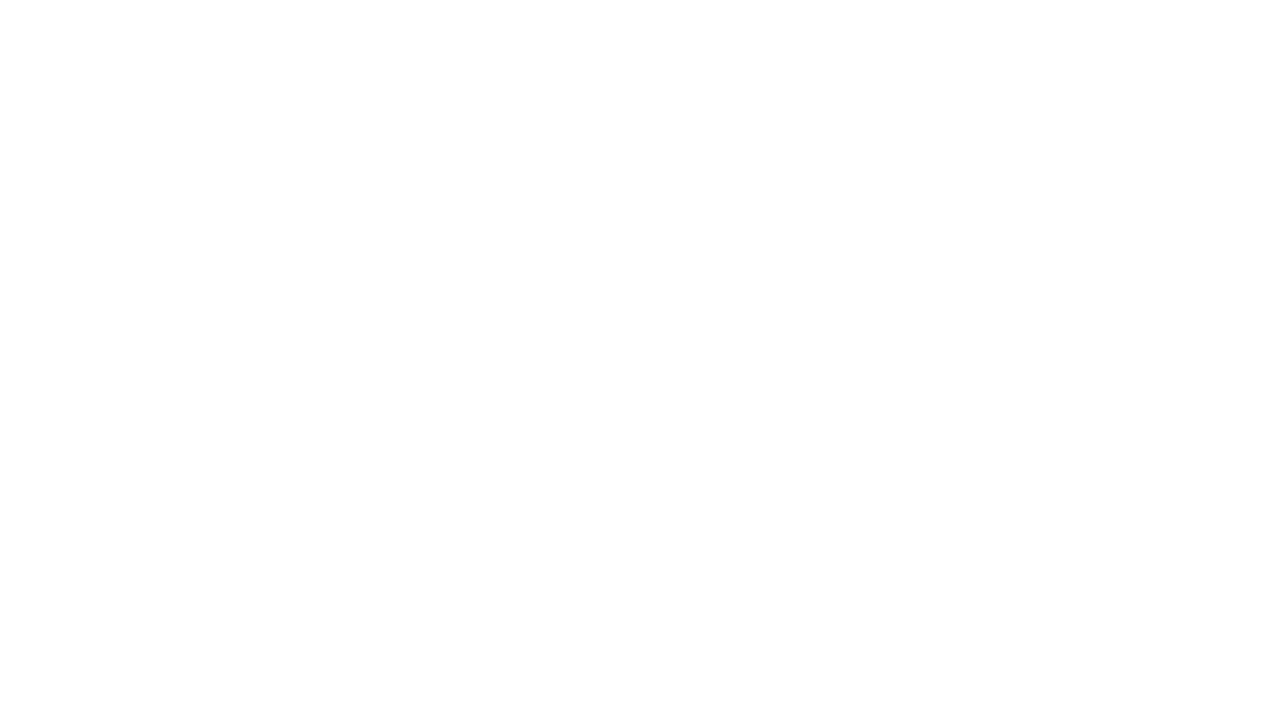
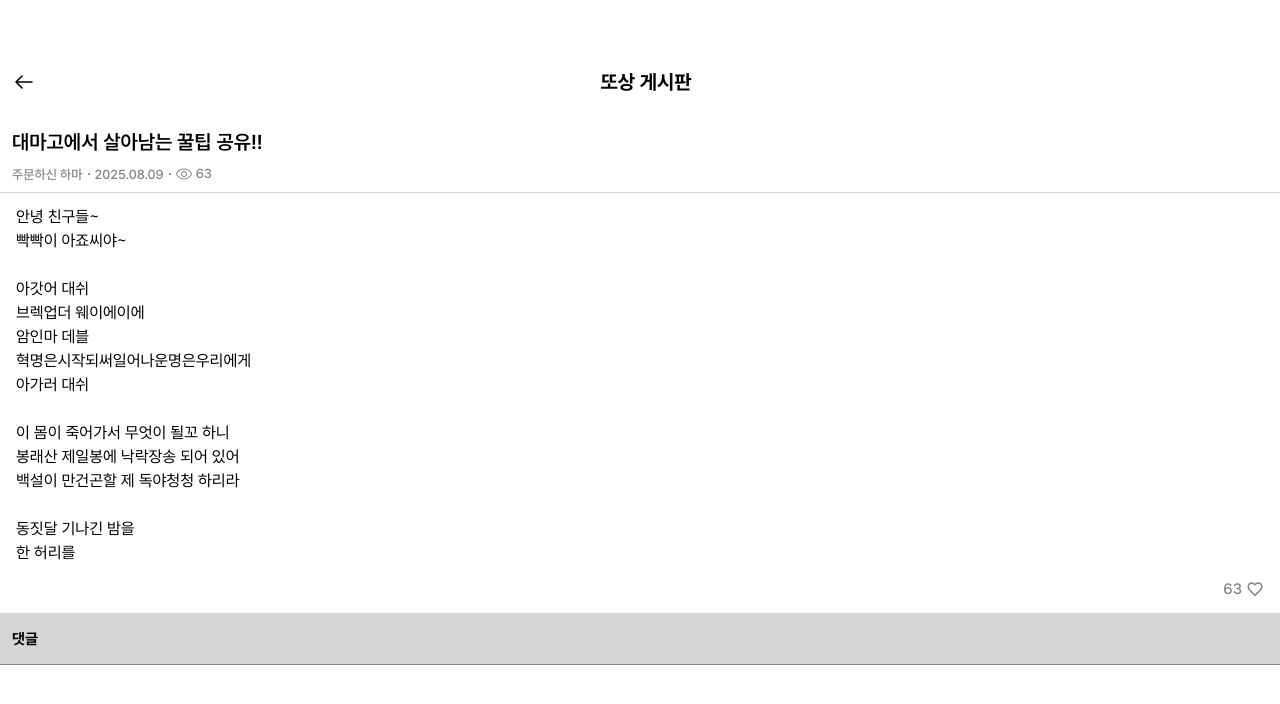
Before and after one commit to Team-Weero/weero-client, a React (Vite) app: page /wee-detail in a window 1280 px wide. Before the commit this address had no page. Shown: the top 704 px of the page. Built offline with nearby package versions, Linux system fonts and the light colour scheme.

Commit message:
feat: publish wee-community

```diff
--- a/src/App.tsx
+++ b/src/App.tsx
@@ -1,11 +1,13 @@
 import { Route, Routes } from "react-router-dom";
 import "./index.css";
-import WeeCommunity from "./pages/WeeCommunity";
+import WeeCommunity from "./page/wee-community/WeeCommunity";
+import WeeDetail from "./page/wee-community/WeeDetail";
 
 function App() {
   return (
     <Routes>
       <Route path="wee-community" element={<WeeCommunity />} />
+      <Route path="wee-detail" element={<WeeDetail />} />
     </Routes>
   );
 }
--- /dev/null
+++ b/src/components/community/BoardHeader.tsx
@@ -0,0 +1,85 @@
+import React from "react";
+import styled from "@emotion/styled";
+import arrow from "../../assets/arrow.svg";
+import dot from "../../assets/dot-gray.svg";
+import view from "../../assets/open-eye.svg";
+import { theme } from "../../style/theme";
+
+interface Prop {
+  community: string;
+  title: string;
+  author: string;
+  date: string;
+  views: number;
+}
+
+const BoardHeader = ({ community, title, author, date, views }: Prop) => {
+  return (
+    <Container>
+      <TopSection>
+        <img src={arrow} />
+        {community}
+      </TopSection>
+      <TitleSection>
+        <Title>{title}</Title>
+        <ItemWrap>
+          {author}
+          <img src={dot} alt="" />
+          {date}
+          <img src={dot} alt="" />
+          <Item>
+            <img src={view} alt="" />
+            {views}
+          </Item>
+        </ItemWrap>
+      </TitleSection>
+    </Container>
+  );
+};
+
+const Item = styled.div`
+  display: flex;
+  flex-direction: row;
+  gap: 4px;
+`;
+const ItemWrap = styled.div`
+  display: flex;
+  flex-direction: row;
+  align-items: center;
+`;
+const Title = styled.h1`
+  font-size: 20px;
+  font-weight: 600;
+  color: black;
+`;
+const TitleSection = styled.section`
+  display: flex;
+  flex-direction: column;
+  gap: 12px;
+  font-size: 13px;
+  font-weight: 500;
+  color: ${theme.color.gray[1]};
+`;
+const TopSection = styled.section`
+  width: 100%;
+  display: flex;
+  justify-content: center;
+  position: relative;
+  font-size: 20px;
+  font-weight: 700;
+  color: black;
+  img {
+    position: absolute;
+    left: 0;
+  }
+`;
+const Container = styled.div`
+  width: 100%;
+  display: flex;
+  flex-direction: column;
+  padding: 70px 0 10px 12px;
+  gap: 36px;
+  border-bottom: 1px solid ${theme.color.gray[3]};
+`;
+
+export default BoardHeader;
--- /dev/null
+++ b/src/components/community/NameBar.tsx
@@ -0,0 +1,25 @@
+import styled from "@emotion/styled";
+import { theme } from "../../style/theme";
+
+interface Prop {
+  name: string;
+}
+
+const NameBar = ({ name }: Prop) => {
+  return <Bar>{name}</Bar>;
+};
+
+const Bar = styled.div`
+  width: 100vw;
+  height: 52px;
+  padding-left: 12px;
+  display: flex;
+  justify-content: flex-start;
+  align-items: center;
+  border-bottom: 1px solid ${theme.color.gray[3]};
+  font-size: 15px;
+  font-weight: 700;
+  color: black;
+`;
+
+export default NameBar;
--- /dev/null
+++ b/src/components/community/Post.tsx
@@ -0,0 +1,86 @@
+import styled from "@emotion/styled";
+import { theme } from "../../style/theme";
+import view from "../../assets/open-eye.svg";
+import like from "../../assets/heart.svg";
+import comment from "../../assets/chat.svg";
+import dot from "../../assets/dot-gray.svg";
+
+interface Prop {
+  title: string;
+  views: number;
+  likes: number;
+  comments: number;
+  author: string;
+  timeAgo: string;
+}
+
+const Post = ({ title, views, likes, comments, author, timeAgo }: Prop) => {
+  return (
+    <Container>
+      <Title>{title}</Title>
+      <ItemWrap>
+        <Item>
+          <img src={view} alt="view" />
+          {views}
+        </Item>
+        <Item>
+          <img src={like} alt="like" />
+          {likes}
+        </Item>
+        <Item>
+          <img src={comment} alt="view" />
+          {comments}
+        </Item>
+      </ItemWrap>
+      <Author>
+        {author}
+        <img src={dot} alt="" />
+        {timeAgo}
+      </Author>
+    </Container>
+  );
+};
+
+const Author = styled.div`
+  display: flex;
+  flex-direction: row;
+  align-items: center;
+  color: ${theme.color.gray[1]};
+  font-size: 12px;
+  font-weight: 500;
+`;
+const Item = styled.div`
+  display: flex;
+  flex-direction: row;
+  gap: 2px;
+  align-items: center;
+  img {
+    width: 12px;
+    height: 12px;
+  }
+`;
+const ItemWrap = styled.div`
+  display: flex;
+  flex-direction: row;
+  align-items: center;
+  gap: 12px;
+  font-size: 11px;
+  font-weight: 500;
+  color: ${theme.color.gray[1]};
+`;
+const Title = styled.h1`
+  font-size: 15px;
+  font-weight: 500;
+  cursor: pointer;
+`;
+const Container = styled.div`
+  width: 100vw;
+  display: flex;
+  flex-direction: column;
+  padding: 16px;
+  gap: 12px;
+  border-bottom: 1px solid ${theme.color.gray[3]};
+  cursor: pointer;
+`;
+
+export default Post;
--- /dev/null
+++ b/src/page/wee-community/WeeCommunity.tsx
@@ -0,0 +1,75 @@
+import NameBar from "../../components/community/NameBar";
+import Post from "../../components/community/Post";
+import Banner from "../../components/system/Banner";
+import NavBar from "../../components/system/NavBar";
+
+const dummyPosts = [
+  {
+    id: 1,
+    title: "대마고에서 살아남는 꿀팁 공유!!",
+    views: 63,
+    likes: 63,
+    comments: 63,
+    author: "주문하신 하마",
+    timeAgo: "1시간 전",
+  },
+  {
+    id: 2,
+    title: "기말고사 공부 전략 대공개",
+    views: 82,
+    likes: 45,
+    comments: 30,
+    author: "똑순이",
+    timeAgo: "2시간 전",
+  },
+  {
+    id: 3,
+    title: "카페테리아 메뉴 순위 정리!",
+    views: 104,
+    likes: 77,
+    comments: 19,
+    author: "먹짱",
+    timeAgo: "3시간 전",
+  },
+  {
+    id: 4,
+    title: "1학년 프론트엔드 개발자 TMI 모음",
+    views: 56,
+    likes: 40,
+    comments: 12,
+    author: "코딩소녀",
+    timeAgo: "4시간 전",
+  },
+  {
+    id: 5,
+    title: "하마쌤 레전드 어록 정리ㅋㅋ",
+    views: 120,
+    likes: 99,
+    comments: 58,
+    author: "유머천재",
+    timeAgo: "5시간 전",
+  },
+];
+
+const WeeCommunity = () => {
+  return (
+    <div>
+      <NavBar text="또상 게시판" />
+      <Banner SmallText="또래 상담부 친구들이 운영하는" BigText="또상 게시판" />
+      <NameBar name="또상 게시판" />
+      {dummyPosts.map((post) => (
+        <Post
+          key={post.id}
+          title={post.title}
+          views={post.views}
+          likes={post.likes}
+          comments={post.comments}
+          author={post.author}
+          timeAgo={post.timeAgo}
+        />
+      ))}
+    </div>
+  );
+};
+
+export default WeeCommunity;
--- /dev/null
+++ b/src/page/wee-community/WeeDetail.tsx
@@ -0,0 +1,121 @@
+import React from "react";
+import BoardHeader from "../../components/community/BoardHeader";
+import styled from "@emotion/styled";
+import { theme } from "../../style/theme";
+import blankHeart from "../../assets/heart.svg";
+
+const dummy = {
+  community: "또상 게시판",
+  title: "대마고에서 살아남는 꿀팁 공유!!",
+  author: "주문하신 하마",
+  date: "2025.08.09",
+  likes: 63,
+  views: 63,
+  content: `안녕 친구들~
+빡빡이 아죠씨야~
+
+아갓어 대쉬
+브렉업더 웨이에이에
+암인마 데블
+혁명은시작되써일어나운명은우리에게
+아가러 대쉬
+
+이 몸이 죽어가서 무엇이 될꼬 하니
+봉래산 제일봉에 낙락장송 되어 있어
+백설이 만건곤할 제 독야청청 하리라
+
+동짓달 기나긴 밤을
+한 허리를`,
+};
+
+const WeeDetail = () => {
+  return (
+    <div>
+      <Container>
+        <BoardHeader
+          community={dummy.community}
+          title={dummy.title}
+          author={dummy.author}
+          date={dummy.date}
+          views={dummy.views}
+        />
+        <ContentSection>
+          <div>
+            {dummy.content.split("\n").map((line, idx) => (
+              <React.Fragment key={idx}>
+                {line}
+                <br />
+              </React.Fragment>
+            ))}
+          </div>
+
+          <LikeWrap>
+            <Like>
+              {dummy.likes}
+              <img src={blankHeart} alt="" />
+            </Like>
+          </LikeWrap>
+        </ContentSection>
+        <CommentSection>
+          <Separate>댓글</Separate>
+        </CommentSection>
+      </Container>
+    </div>
+  );
+};
+
+const Separate = styled.div`
+  width: 100%;
+  height: 52px;
+  display: flex;
+  align-items: center;
+  padding-left: 12px;
+  font-size: 15px;
+  font-weight: 700;
+  background-color: ${theme.color.gray[3]};
+  border-bottom: 1px solid ${theme.color.gray[1]};
+`;
+const CommentSection = styled.section`
+  width: 100%;
+  display: flex;
+  flex-direction: column;
+`;
+const Container = styled.div`
+  width: 100vw;
+  height: 100vh;
+  display: flex;
+  flex-direction: column;
+`;
+const LikeWrap = styled.div`
+  width: 100%;
+  display: flex;
+  justify-content: flex-end;
+  img {
+    width: 18px;
+    height: 18px;
+  }
+`;
+const Like = styled.div`
+  display: flex;
+  flex-direction: row;
+  gap: 4px;
+  font-size: 15px;
+  font-weight: 500;
+  color: ${theme.color.gray[1]};
+  align-items: center;
+`;
+const ContentSection = styled.section`
+  width: 100%;
+  display: flex;
+  flex-direction: column;
+  justify-content: flex-start;
+  align-items: flex-start;
+  font-size: 16px;
+  font-weight: 400;
+  color: black;
+  padding: 12px 16px;
+  line-height: 150%;
+  gap: 12px;
+`;
+
+export default WeeDetail;
```
Also changed, not shown: src/assets/dot-gray.svg (added).
